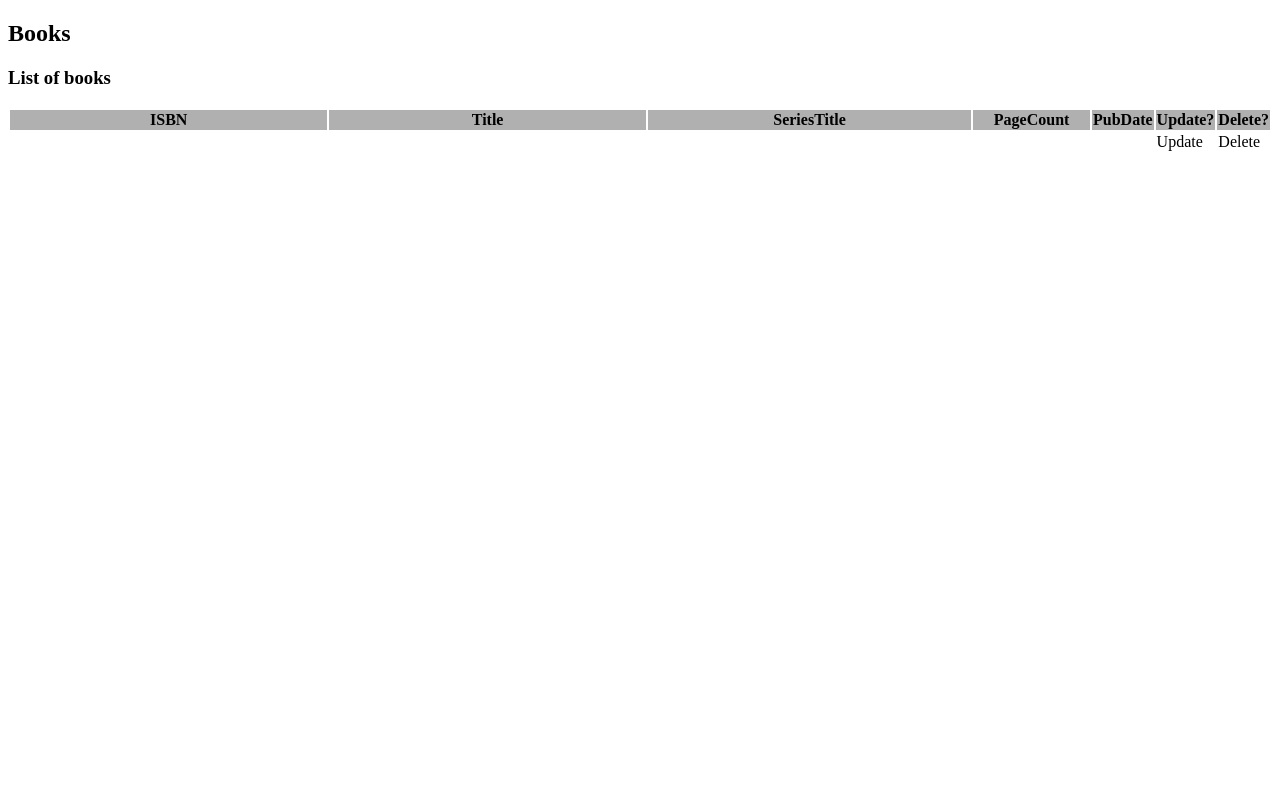
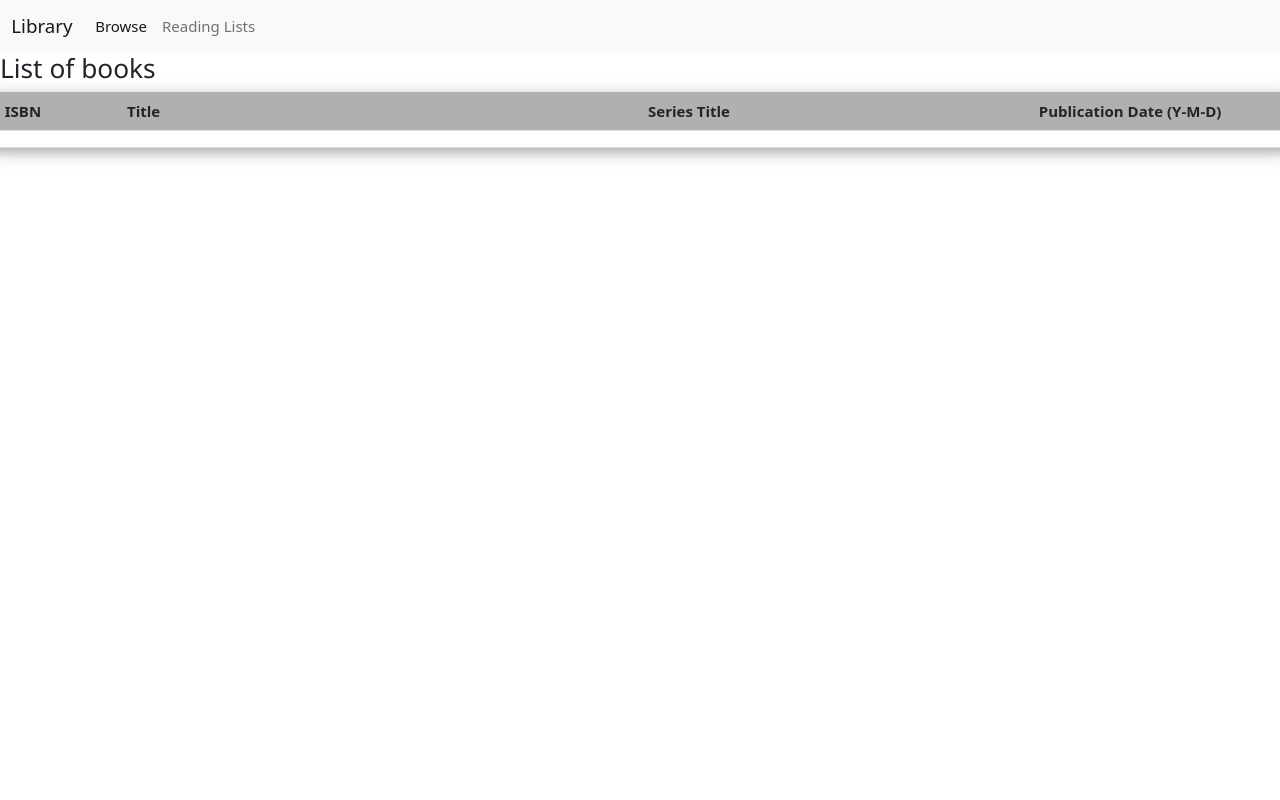
Before and after one commit to evanjtierney/DB_project, a PHP site: page /books.php in a window 1280 px wide. Run offline with PHP 8.4, Linux system fonts and the light colour scheme; tables that the repository leaves empty or names only in its code hold one stand-in row (values such as "Sample post"); data that the repository does not hold is empty.

Commit message:
Messing with looks

```diff
--- a/books.php
+++ b/books.php
@@ -9,22 +9,45 @@ $list_of_books = getAllBooks();
 
 <!DOCTYPE html>
 <html>
+    <head>
+        <title>Library</title>
+        <meta charset="utf-8">
+        <meta http-equiv="X-UA-Compatible" content="IE=edge">
+        <meta name="viewport" content="width=device-width, initial-scale=1">
+        <link rel="stylesheet" href="https://www.w3schools.com/w3css/4/w3.css">
+        <link href="https://cdn.jsdelivr.net/npm/bootstrap@5.1.3/dist/css/bootstrap.min.css" rel="stylesheet" integrity="sha384-1BmE4kWBq78iYhFldvKuhfTAU6auU8tT94WrHftjDbrCEXSU1oBoqyl2QvZ6jIW3" crossorigin="anonymous">
+        <link rel="stylesheet" href="css/style.css">
+    </head>
     <body>
-        <h2>
-            Books
-        </h2>
+        <!-- Navbar -->
+        <nav class="navbar navbar-expand-lg navbar-light bg-light">
+            <div class="container-fluid">
+                <a class="navbar-brand" href="#">Library</a>
+                <button class="navbar-toggler" type="button" data-bs-toggle="collapse" data-bs-target="#navbarSupportedContent" aria-controls="navbarSupportedContent" aria-expanded="false" aria-label="Toggle navigation">
+                    <span class="navbar-toggler-icon"></span>
+                </button>
+                <div class="collapse navbar-collapse" id="navbarSupportedContent">
+                    <ul class="navbar-nav me-auto mb-2 mb-lg-0">
+                        <li class="nav-item">
+                            <a class="nav-link active" aria-current="page" href="#">Browse</a>
+                        </li>
+                        <li class="nav-item">
+                            <a class="nav-link" href="#">Reading Lists</a>
+                        </li>
+                    </ul>
+                </div>
+            </div>
+        </nav>
+
         <h3>List of books</h3>
         <div class="row justify-content-center">
             <table class="w3-table w3-bordered w3-card-4 center" style="width:100%">
                 <thead>
                     <tr style="background-color:#B0B0B0">
-                        <th width="30%"><b>ISBN</b></th>
-                        <th width="30%"><b>Title</b></th>
-                        <th width="30%"><b>SeriesTitle</b></th>
-                        <th width="30%"><b>PageCount</b></th>
-                        <th width="30%"><b>PubDate</b></th>
-                        <th><b>Update?</b></th>
-                        <th><b>Delete?</b></th>
+                        <th width="10%"><b>ISBN</b></th>
+                        <th width="40%"><b>Title</b></th>
+                        <th width="30%"><b>Series Title</b></th>
+                        <th width="20%"><b>Publication Date (Y-M-D)</b></th>
                     </tr>
                 </thead>
                 <?php foreach ($list_of_books as $book_info): ?>
@@ -32,13 +55,11 @@ $list_of_books = getAllBooks();
                         <td><?php echo $book_info['isbn']; ?></td>
                         <td><?php echo $book_info['title']; ?></td>
                         <td><?php echo $book_info['seriesTitle']; ?></td>
-                        <td><?php echo $book_info['pageCount']; ?></td>
                         <td><?php echo $book_info['pubDate']; ?></td>
-                        <td>Update</td>
-                        <td>Delete</td>
                     </tr>
                 <?php endforeach; ?>
             </table>
         </div>
+        <script src="https://cdn.jsdelivr.net/npm/bootstrap@5.1.3/dist/js/bootstrap.bundle.min.js" integrity="sha384-ka7Sk0Gln4gmtz2MlQnikT1wXgYsOg+OMhuP+IlRH9sENBO0LRn5q+8nbTov4+1p" crossorigin="anonymous"></script>
     </body>
 </html>
--- /dev/null
+++ b/css/style.css
@@ -0,0 +1,46 @@
+.disabled { background-color: lightgray; color:silver; border-radius: 4px; padding: 4px 10px 4px 10px; }
+.enabled { background-color: black; color:white; border-radius: 4px; padding: 4px 10px 4px 10px; }
+
+.smallbr { font-size:15%; display: block;}
+
+.msg { color:crimson; font-style:italic; }
+.cofm-msg { color:darkgreen; font-style:italic; }
+
+.need-attention { border: 1px solid crimson; }
+
+body {
+  min-height: 100vh;
+  display: flex;
+  flex-direction: column;
+}
+
+html,
+body {
+  height: 100%;
+}
+
+footer {
+  position: absolute;
+  bottom: 0;
+  width: 100%;
+  height: 6.5rem;            /* Footer height */
+  /* font-size: 90%; */
+}
+
+#page-container {
+  position: relative;  /* absolute;  */
+  min-height: 100vh;
+  width: 100%;
+}
+
+#content-wrap {
+  padding-bottom: 6.5rem;    /* Footer height */
+}
+
+.cropped-img {
+  width: 200px; /* width of container */
+  height: 2px; /* height of container */
+  border: 1px solid black;
+  object-fit: cover;
+  object-position: 100% 50%;
+}
```
